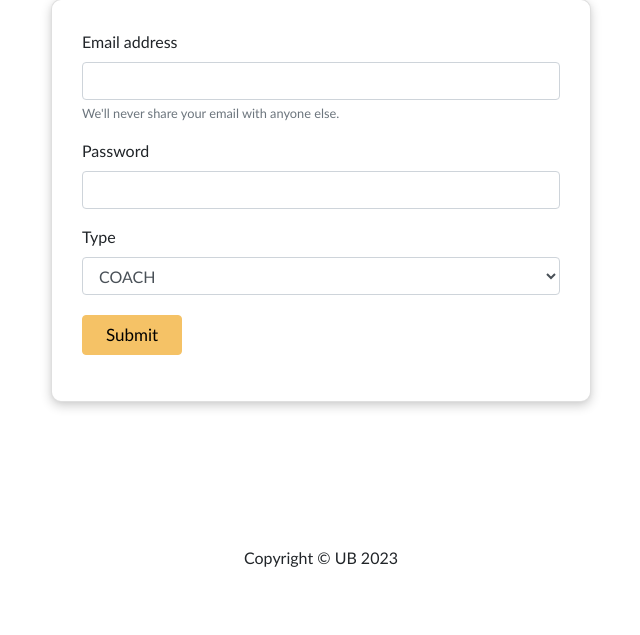
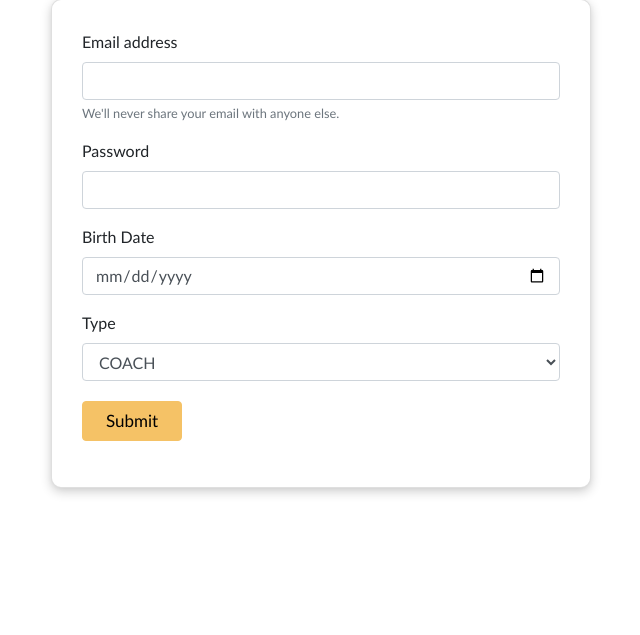
Before and after one commit to abidgulshahid/gym-management, a Django app: page /signup/ in a window 1280 px wide. Shown: the part 137-772 px from the top of the page, without its empty margins (319-959 px from the left). Before the commit the page ends 704 px from the top, so only its background shows below. Run offline with Django 4.2, Linux system fonts and the light colour scheme; parts of the project's set-up code (start-up, migrations or seed data) failed here and were passed over.

Commit message:
Update signup.html

```diff
--- a/gym_users/templates/gym_users/signup.html
+++ b/gym_users/templates/gym_users/signup.html
@@ -28,6 +28,11 @@
 
   </div>
 
+               <div class="form-group">
+    <label for="exampleInputPassword1">Birth Date</label>
+                                      {{form.birth_date}}
+
+  </div>
                  <div class="form-group">
     <label for="exampleInputPassword1">Type</label>
                                       {{form.type}}
```
